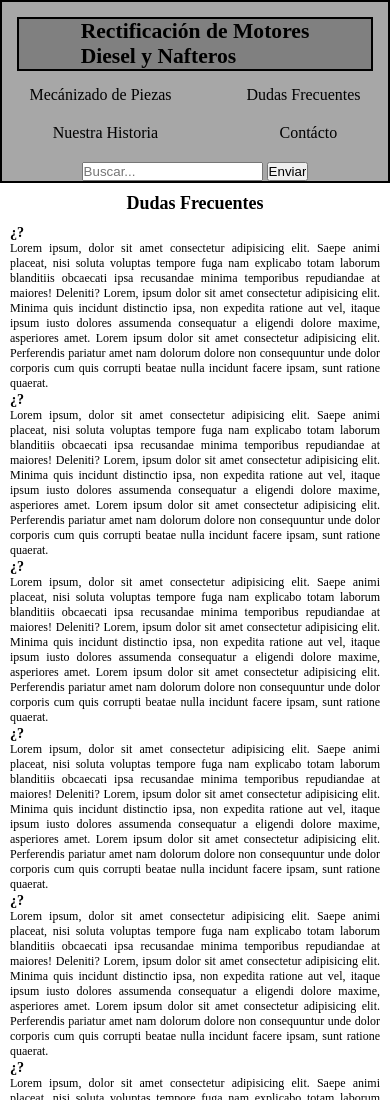
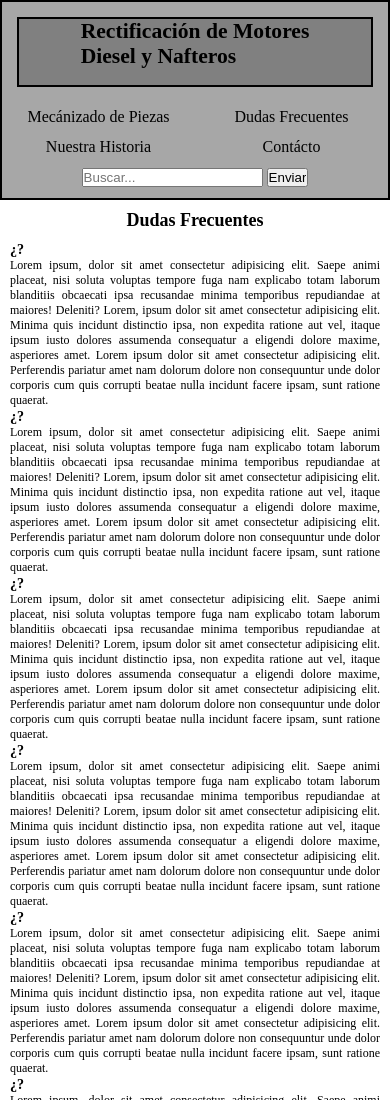
Before and after one commit to nicogaillard/rectificacion-de-motores, a plain HTML site: page pages/dudas.html in a window 390 px wide. Shown: the top 1100 px of the page. Drawn offline with Linux system fonts and the light colour scheme.

Commit message:
Mejora en la vista mobile y comienzo de vista tablet

```diff
--- a/css/style.css
+++ b/css/style.css
@@ -10,11 +10,12 @@ a {
     color: black;
 }
 
-ol,ul {
+ol,
+ul {
     list-style-type: none;
 }
 
-body{
+body {
     overflow: scroll;
     height: 100%;
 }
@@ -23,8 +24,10 @@ body{
 
 /* ---HEADER MOBILE--- */
 .header {
-    display: flex;
-    flex-flow: column;
+    height: 200px;
+    display: grid;
+    grid-template-columns: 1fr;
+    grid-template-rows: 100px 100px;
     justify-content: center;
     border: 2px solid black;
     background-color: rgb(167, 167, 167);
@@ -38,14 +41,28 @@ body{
     display: flex;
     justify-content: center;
 }
+
 .nav-header {
     display: block;
 }
 
 .barra-navegacion {
+display: grid;
+grid-template-columns: repeat(2, 1fr);
+grid-template-rows: repeat(3, 30px);
+justify-content: center;
+}
+
+.item-nav {
     display: flex;
-    flex-flow: row wrap;
-    gap: 20px;
+    justify-content: center;
+    align-items: center;
+}
+
+.buscar-nav {
+    grid-column: span 2;
+    align-items: center;
+    display: flex;
     justify-content: space-around;
 }
 
@@ -110,7 +127,7 @@ body{
 .formularios-mensaje {
 
     display: grid;
-    grid-template-columns: 1fr 1fr 1fr ;
+    grid-template-columns: 1fr 1fr 1fr;
     grid-template-rows: 30px repeat(3, 60px) 175px 60px 30px;
 
 }
@@ -210,4 +227,27 @@ body{
 }
 
 
-/* -----------  */
+/* ----------Tablet----------  */
+
+@media (min-width: 576px) and (max-width: 768px) {
+
+    /* ---HEADER TABLET--- */
+    .header {
+        display: grid;
+        grid-template-columns: 1fr;
+        grid-template-rows: 100px 100px;
+        height: 175px;
+    }
+
+
+    .barra-navegacion {
+        display: grid;
+        grid-template-columns: repeat(4, 1fr);
+        grid-template-rows: repeat(2, 35px);
+    }
+
+    .buscar-nav {
+        grid-column: 2/ 4;
+    }
+
+}
--- a/pages/dudas.html
+++ b/pages/dudas.html
@@ -15,11 +15,11 @@
         </h1>
         <nav class="nav-header">
             <ul class="barra-navegacion">
-                <li><a href="mec-de-piezas.html">Mecánizado de Piezas</a></li>
-                <li><a href="dudas.html">Dudas Frecuentes</a></li>
-                <li><a href="sobre-nosotros.html">Nuestra Historia</a></li>
-                <li><a href="contacto.html">Contácto</a></li>
-                <li>
+                <li class="item-nav"><a href="mec-de-piezas.html">Mecánizado de Piezas</a></li>
+                <li class="item-nav"><a href="dudas.html">Dudas Frecuentes</a></li>
+                <li class="item-nav"><a href="sobre-nosotros.html">Nuestra Historia</a></li>
+                <li class="item-nav"><a href="contacto.html">Contácto</a></li>
+                <li class="buscar-nav">
                     <form action="">
                         <input type="seach" placeholder="Buscar...">
                         <input type="submit" value="Enviar">
```
Also changed, not shown: index.html (+5 -5 lines), pages/contacto.html (+5 -5 lines), pages/mec-de-piezas.html (+5 -5 lines), pages/sobre-nosotros.html (+5 -5 lines).
